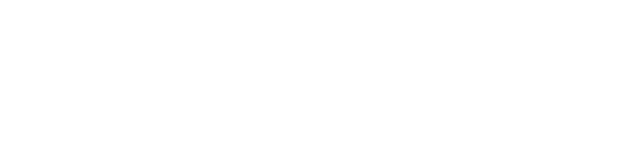
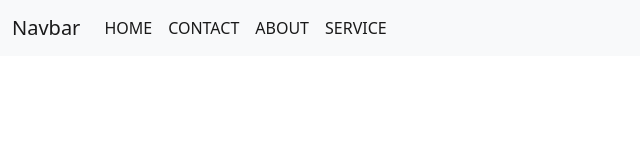
Before and after one commit to Hariharanravikumar001/portfolio, a plain HTML site: page index.html in a window 1280 px wide. Shown: the whole page, without its empty margins (0-640 px from the left). Drawn offline with nearby package versions, Linux system fonts and the light colour scheme.

Commit message:
index.html added

```diff
--- a/index.html
+++ b/index.html
@@ -4,8 +4,33 @@
     <meta charset="UTF-8">
     <meta name="viewport" content="width=device-width, initial-scale=1.0">
     <title>Document</title>
+    <link href="https://cdn.jsdelivr.net/npm/bootstrap@5.0.2/dist/css/bootstrap.min.css" rel="stylesheet" integrity="sha384-EVSTQN3/azprG1Anm3QDgpJLIm9Nao0Yz1ztcQTwFspd3yD65VohhpuuCOmLASjC" crossorigin="anonymous">
+     <link rel="stylesheet" href="style.css">
 </head>
 <body>
-
+    <div class="header">
+        <nav class="navbar navbar-expand-lg navbar-light bg-light">
+  <div class="container-fluid">
+    <a class="navbar-brand" href="#">Navbar</a>
+    <button class="navbar-toggler" type="button" data-bs-toggle="collapse" data-bs-target="#navbarTogglerDemo02" aria-controls="navbarTogglerDemo02" aria-expanded="false" aria-label="Toggle navigation">
+      <span class="navbar-toggler-icon"></span>
+    </button>
+    <div class="collapse navbar-collapse" id="navbarTogglerDemo02">
+      <ul class="navbar-nav me-auto mb-2 mb-lg-0"  >
+        <li class="nav-item" >
+          <a class="nav-link active" aria-current="page" href="#" >HOME</a>
+        </li>
+        <li class="nav-item">
+          <a class="nav-link active" aria-current="page" href="#">CONTACT</a>
+        </li>
+        <li class="nav-item">
+          <a class="nav-link active" aria-current="page" href="#">ABOUT</a>
+        </li>
+        <li class="nav-item">
+          <a class="nav-link active" aria-current="page" href="#">SERVICE</a>
+        </li>
+       </div>
+    </div>
+    <script src="https://cdn.jsdelivr.net/npm/@popperjs/core@2.9.2/dist/umd/popper.min.js" integrity="sha384-IQsoLXl5PILFhosVNubq5LC7Qb9DXgDA9i+tQ8Zj3iwWAwPtgFTxbJ8NT4GN1R8p" crossorigin="anonymous"></script>
+<script src="https://cdn.jsdelivr.net/npm/bootstrap@5.0.2/dist/js/bootstrap.min.js" integrity="sha384-cVKIPhGWiC2Al4u+LWgxfKTRIcfu0JTxR+EQDz/bgldoEyl4H0zUF0QKbrJ0EcQF" crossorigin="anonymous"></script>
 </body>
-</html>
```
